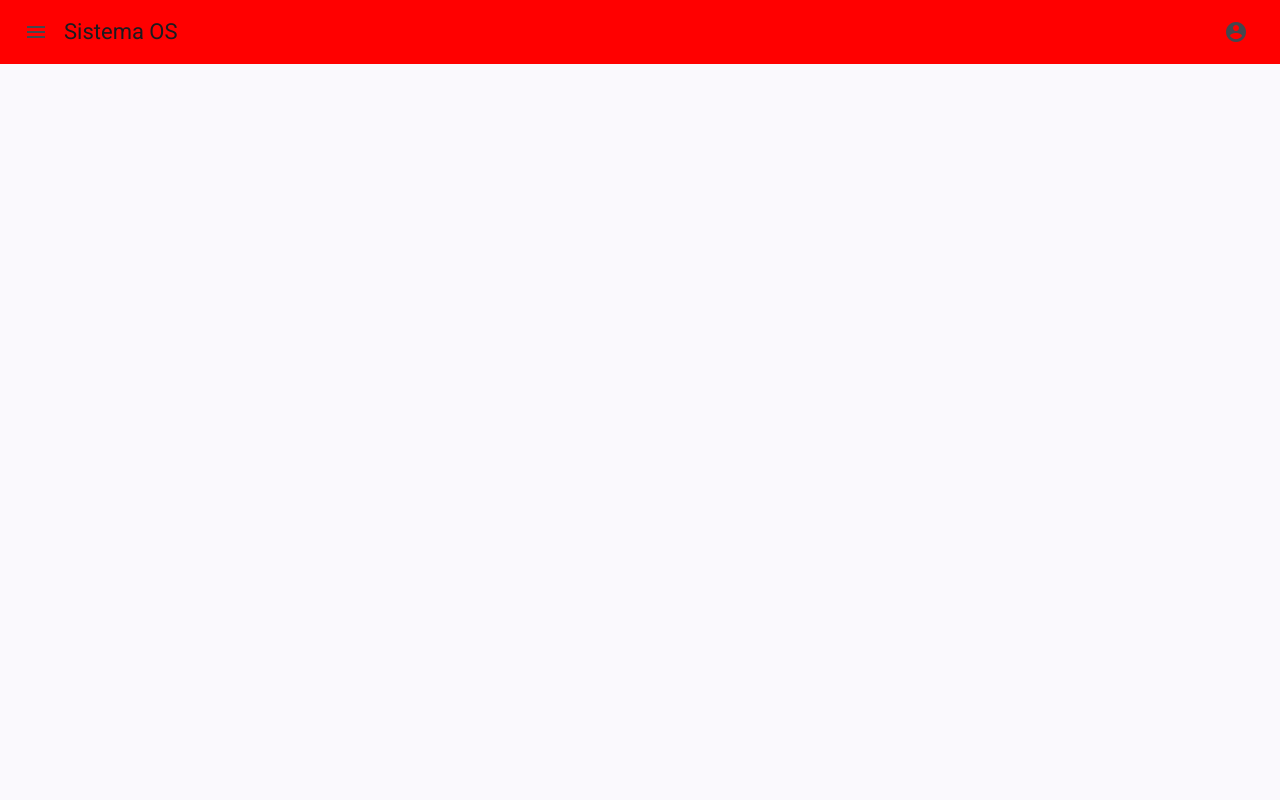
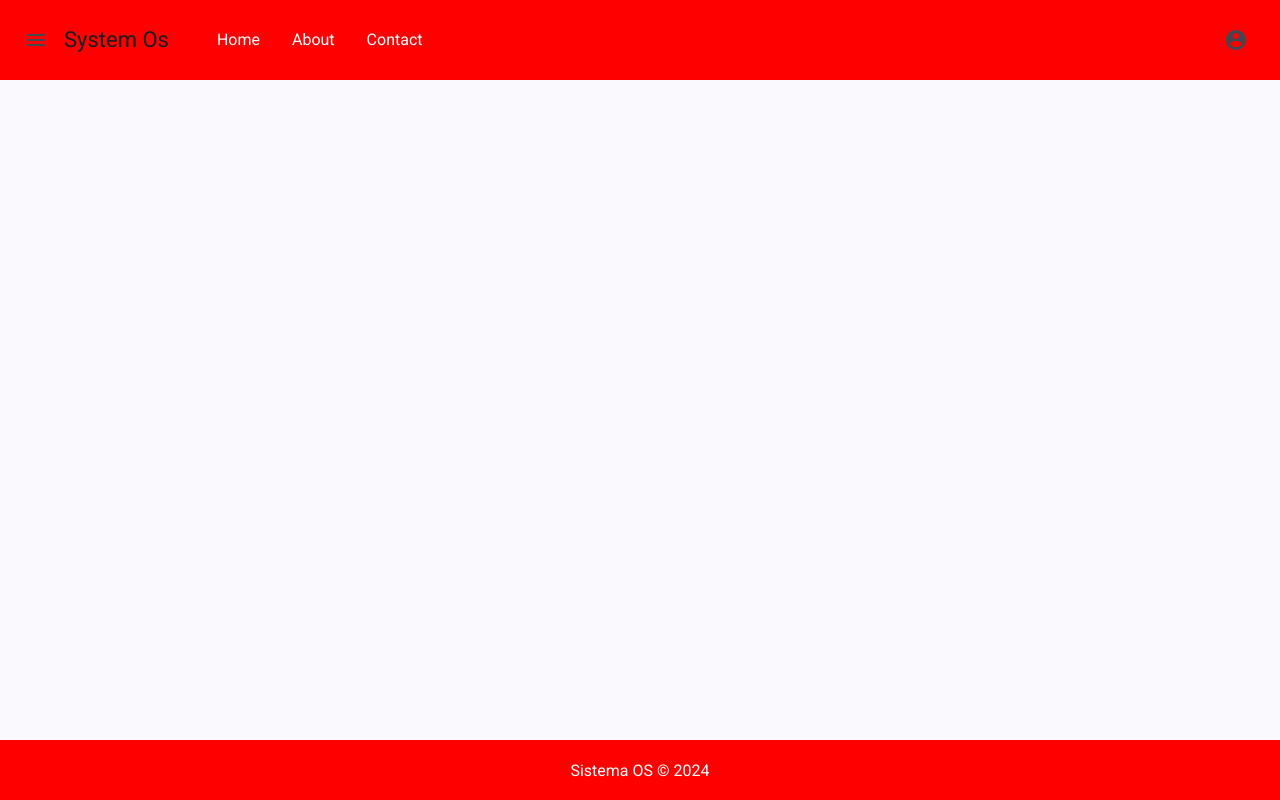
Before and after one commit to Clairtonlm/Front-OS, an Angular app: page / in a window 1280 px wide. Built offline with nearby package versions, Linux system fonts and the light colour scheme.

Commit message:
feat: add footer component and update header with navigation links

```diff
--- a/src/app/app.component.html
+++ b/src/app/app.component.html
@@ -17,5 +17,6 @@
     <div class="content">
       <router-outlet></router-outlet>
     </div>
+    <app-footer></app-footer>
   </mat-sidenav-content>
 </mat-sidenav-container>
--- a/src/app/app.component.ts
+++ b/src/app/app.component.ts
@@ -5,6 +5,7 @@ import { RouterLink, RouterOutlet } from '@angular/router';
 
 // Application imports
 import { MaterialModule } from './material/material.module';
+import { FooterComponent } from "./views/components/templates/footer/footer.component";
 import { HeaderComponent } from './views/components/templates/header/header.component';
 
 @Component({
@@ -15,7 +16,8 @@ import { HeaderComponent } from './views/components/templates/header/header.comp
     RouterOutlet,
     RouterLink,
     MaterialModule,
-    HeaderComponent
+    HeaderComponent,
+    FooterComponent
   ],
   templateUrl: './app.component.html',
   styleUrl: './app.component.scss'
--- /dev/null
+++ b/src/app/views/components/templates/footer/footer.component.css
@@ -0,0 +1,11 @@
+.footer {
+    position: fixed;
+    bottom: 0;
+    width: 100%;
+    height: 60px;
+    display: flex;
+    align-items: center;
+    justify-content: center;
+    background-color: red;
+    color: white;
+  }
--- /dev/null
+++ b/src/app/views/components/templates/footer/footer.component.html
@@ -0,0 +1,3 @@
+<footer class="footer">
+    <span>Sistema OS &copy; 2024</span>
+</footer>
--- a/src/app/views/components/templates/header/header.component.html
+++ b/src/app/views/components/templates/header/header.component.html
@@ -1,8 +1,13 @@
-<mat-toolbar color="primary" class="header">
+<mat-toolbar class="header">
   <button mat-icon-button (click)="toggleSidenav()">
     <mat-icon>menu</mat-icon>
   </button>
-  <span>Sistema OS</span>
+  <span>System Os</span>
+  <nav class="navbar">
+    <a routerLink="/">Home</a>
+    <a routerLink="/about">About</a>
+    <a routerLink="/contact">Contact</a>
+  </nav>
   <span class="spacer"></span>
   <button mat-icon-button>
     <mat-icon>account_circle</mat-icon>
--- a/src/app/views/components/templates/header/header.component.scss
+++ b/src/app/views/components/templates/header/header.component.scss
@@ -11,6 +11,30 @@ mat-toolbar {
 button {
   margin-right: 8px;
 }
-.header{
-    background-color: red;
+
+.header {
+  display: flex;
+  align-items: center;
+  height: 10%;
+  background-color: red;
 }
+
+.navbar {
+  display: flex;
+  align-items: center;
+  margin-left: 2rem;
+
+  a {
+    cursor: pointer;
+    color: white;
+    text-decoration: none;
+    padding: 0 1rem;
+    font-size: 1rem;
+
+    &:hover {
+
+      color: #f0f0f0;
+      transition: 0.3s ease;
+    }
+  }
+}
--- a/src/main.ts
+++ b/src/main.ts
@@ -3,4 +3,4 @@ import { AppComponent } from './app/app.component';
 import { appConfig } from './app/app.config';
 
 bootstrapApplication(AppComponent, appConfig)
-  .catch((err) => console.error(err));
+  .catch(err => console.error(err));
```
Also changed, not shown: src/app/views/components/templates/footer/footer.component.ts (added, +11 -0 lines).
